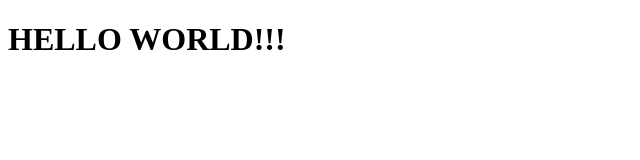
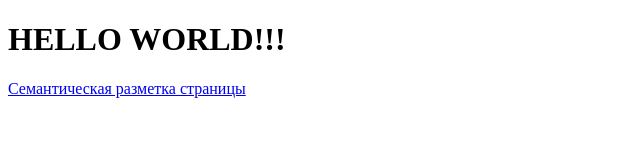
Before and after one commit to Veroncher/veroncher.github.io, a plain HTML site: page index.html in a window 1280 px wide. Shown: the whole page, without its empty margins (0-640 px from the left). Drawn offline with Linux system fonts and the light colour scheme.

Commit message:
feat: add link to dz2-semantic-mockup in index.html

```diff
--- a/index.html
+++ b/index.html
@@ -1,12 +1,18 @@
 <!DOCTYPE html>
 <html lang="en">
+
 <head>
     <meta charset="UTF-8">
     <meta http-equiv="X-UA-Compatible" content="IE=edge">
     <meta name="viewport" content="width=device-width, initial-scale=1.0">
     <title>My first site</title>
 </head>
+
 <body>
     <h1>HELLO WORLD!!!</h1>
+    <nav>
+        <a href="dz2-semantic-mockup.html">Семантическая разметка страницы</a>
+    </nav>
 </body>
+
 </html>
```
